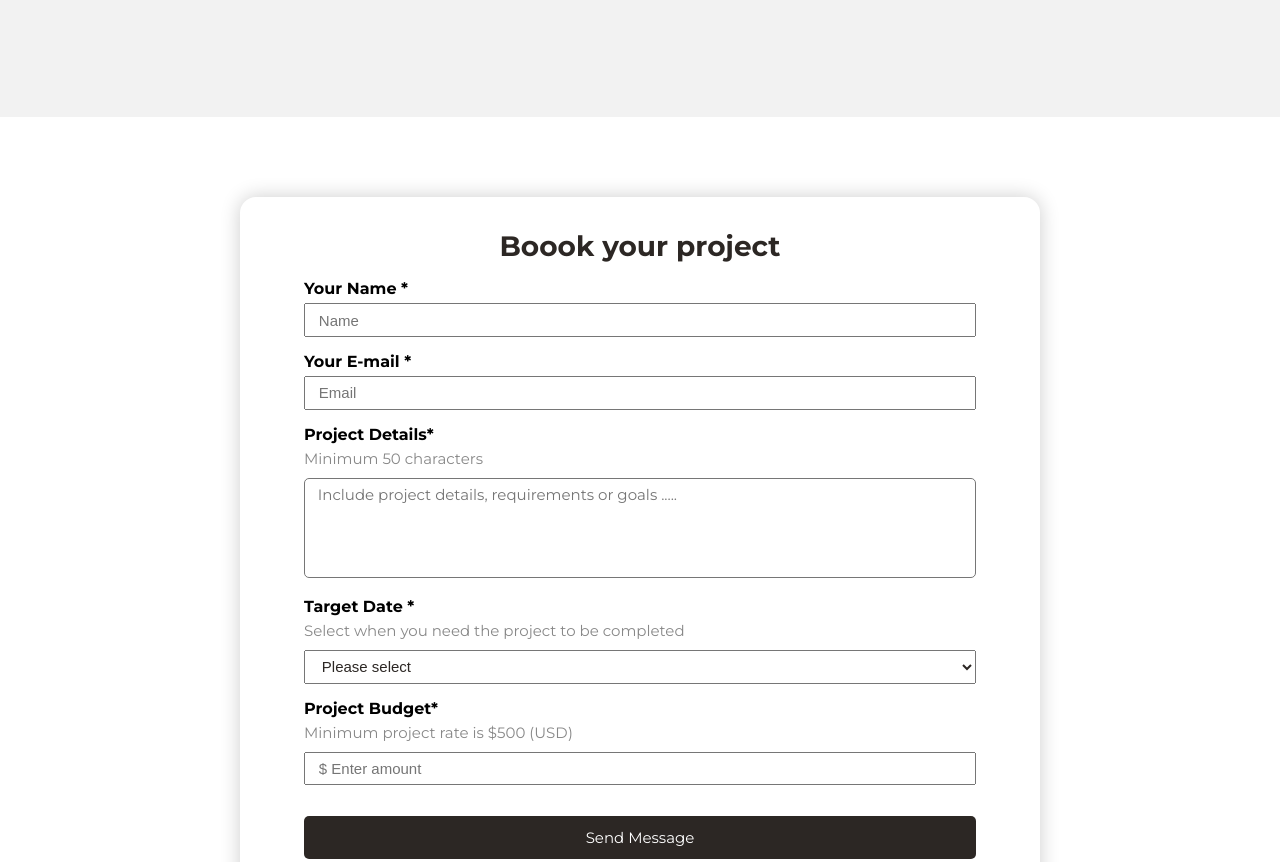
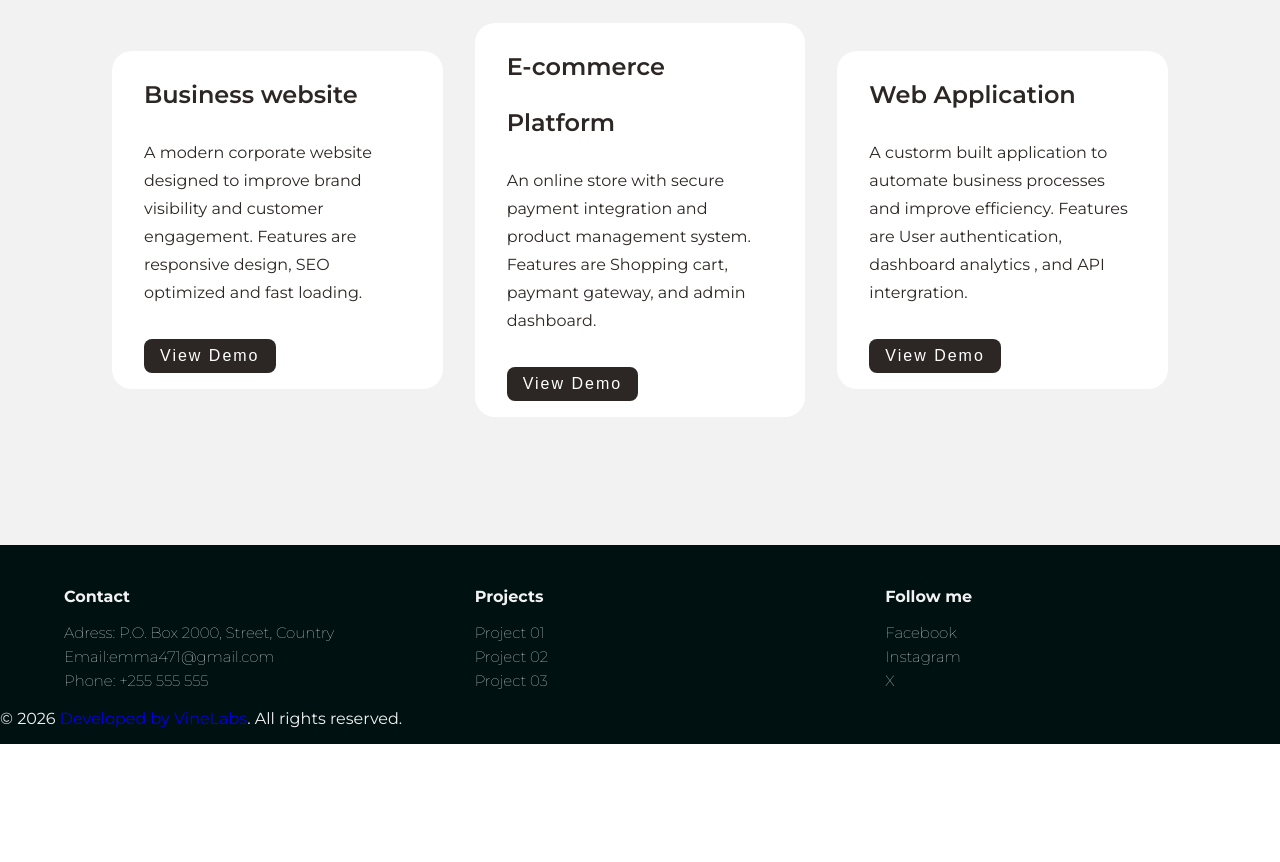
Before and after one commit to Daniel137-hub/portifolio, a plain HTML site: page index.html in a window 1280 px wide. Shown: the part 1360-2222 px from the top of the page. After the commit the page ends 2104 px from the top, so only its background shows below. Drawn offline with nearby package versions, Linux system fonts and the light colour scheme.

Commit message:
Update portfolio content and developer name
Updated the portfolio page with new content and images, changing the developer name from 'Daniel' to 'Emma'.

```diff
--- a/index.html
+++ b/index.html
@@ -14,7 +14,7 @@
     <nav>
       <div class="nav__header">
         <div class="nav__logo">
-          <a href="#">Daniel</a>
+          <a href="#">Emma</a>
         </div>
         <div class="nav__menu__btn" id="menu-btn">
           <i class="ri-menu-line"></i>
@@ -23,8 +23,7 @@
       <ul class="nav__links" id="nav-links">
         <li><a href="#home">HOME</a></li>
         <li><a href="#project">PROJECTS</a></li>
-        <li><a href="#">SKILLS</a></li>
-        <li><a href="#contact">CONTACT</a></li>
+        <li><a href="#footer">CONTACT</a></li>
       </ul>
       <div class="nav__btns">
         <button class="btn"><i class="ri-shopping-bag-line"></i></button>
@@ -36,7 +35,7 @@
         <h1>I build clean, functional, and responsive Websites.</h1>
         <div class="container_description">
           <p>
-            Hi, I’m Daniel Mlegi  a passionate web developer who learns by
+            Hi, I’m Emma  a passionate web developer who learns by
             building real solutions. I create responsive, functional, and visual
             appearing websites. I love collaborating with experienced designers
             to turn great ideas into seamless digital experiences.
@@ -44,30 +43,37 @@
         </div>
 
         <div class="container__btn">
-          <a href="#contact"><button class="btn">GET IN TOUCH</button></a>
+          <a href="#footer"><button class="btn">GET IN TOUCH</button></a>
         </div>
       </div>
       <div class="container__right">
-          <img src="assets/responsive.png" alt="yoga image">
+          <img src="assets/newark5.jpg" alt="image">
+          <source srcset="assets/responsive11.png" media="(max-width: 500px)" >
       </div>
+
+    </div>
+    <div class="container__right1">
+      <img src="assets/newarksmall.jpg" alt="image">
+      <source srcset="assets/responsive11.png" media="(max-width: 500px)" >
     </div>
 
     <div class="project" id="project">
       <div class="project__description">
         <h2>Sample projects</h2>
         <p>
-          Renting a car with us is simple! Choose your vehicle,
-           pick your dates, and complete your booking. We'll handle the rest,
-           ensuring a smooth start to your journey.
+           Here are some of the projects i've worked on.
+           They showcase my skills in design, development,
+           and problem solving, each project is built with
+           attention to detail and perfomance.
         </p>
       </div>
       <div class="project__cards">
         <div class="project__card">
-        <h3>Project 01.</h3>
+        <h3>Business website</h3>
         <p>
-         I create responsive, functional, and visual
-         appearing websites. I love collaborating with experienced designers
-         to turn great ideas into seamless digital experiences.
+         A modern corporate website designed to improve brand visibility
+         and customer engagement. Features are responsive design,
+         SEO optimized and fast loading.
         </p>
 
         <div class="project__btn">
@@ -76,11 +82,11 @@
         </div>
 
         <div class="project__card">
-        <h3>Project 02.</h3>
+        <h3>E-commerce Platform</h3>
         <p>
-         I create responsive, functional, and visual
-         appearing websites. I love collaborating with experienced designers
-         to turn great ideas into seamless digital experiences.
+         An online store with secure payment integration
+         and product management system. Features are
+         Shopping cart, paymant gateway, and admin dashboard.
         </p>
         <div class="project__btn">
           <button class="btn">View Demo</button>
@@ -88,11 +94,11 @@
         </div>
 
         <div class="project__card">
-        <h3>Project 03.</h3>
+        <h3>Web Application</h3>
         <p>
-         I create responsive, functional, and visual
-         appearing websites. I love collaborating with experienced designers
-         to turn great ideas into seamless digital experiences.
+         A custorm built application to automate business
+         processes and improve efficiency. Features are User
+         authentication, dashboard analytics , and API intergration.
         </p>
 
         <div class="project__btn">
@@ -102,49 +108,14 @@
       </div>
     </div>
 
-    <section class="contact">
-      <div class="contact__form" id="contact">
-            <h2 class="contact__header">Boook your project</h2>
-            <h3>Your Name <span class="required">*</span></h3>
-            <!-- <div class="hint">Enter Your name </div> -->
-            <input type="text" id="name" placeholder="Name">
-
-            <h3>Your E-mail <span class="required">*</span></h3>
-            <!-- <div class="hint">Enter your Email </div> -->
-            <input type="text" id="email" placeholder="Email">
-
-            <h3>Project Details<span class="required">*</span></h3>
-            <div class="hint">Minimum 50 characters</div>
-            <textarea id="details" placeholder="Include project details, requirements or goals ....."></textarea>
-
-            <h3>Target Date <span class="required">*</span></h3>
-            <div class="hint">Select when you need the project to be completed </div>
-            <select id="date">
-              <option value="">Please select</option>
-              <option>1 Week</option>
-              <option>2 Week</option>
-              <option>3 Week</option>
-              <option>1 Month</option>
-              <option>More than 1 Month</option>
-            </select>
-
-            <h3>Project Budget<span class="required">*</span></h3>
-            <div class="hint">Minimum project rate is $500 (USD)</div>
-            <input type="number" id="budget" placeholder="$ Enter amount">
-
-            <button>Send Message</button>
-      </div>
-    </section>
-
-
-    <div class="footer">
+    <div class="footer" id="footer">
       <div class="container__footer">
         <div class="list__card">
           <h3>Contact</h3>
           <ul>
-            <li>Adress: P.O. Box 713, Ilemela-Mwanza, Tanzania</li>
-            <li>Email:danielmlegi01@gmail.com</li>
-            <li>Phone: +255 764 372075</li>
+            <li>Adress: P.O. Box 2000, Street, Country</li>
+            <li>Email:emma471@gmail.com</li>
+            <li>Phone: +255 555 555</li>
           </ul>
         </div>
 
@@ -168,8 +139,9 @@
 
       </div>
 
-      <p>© 2026 Daniel Mlegi. All rights reserved.</p>
-
+      <div class="footer__bar">
+        © 2026 <a href="https://daniel137-hub.github.io/VineLabs/">Developed by VineLabs</a>. All rights reserved.
+      </div>
     </div>
 
     <script src="https://unpkg.com/scrollreveal"></script>
```
